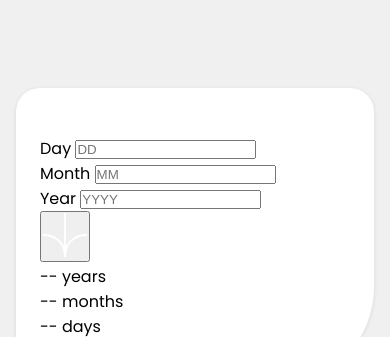
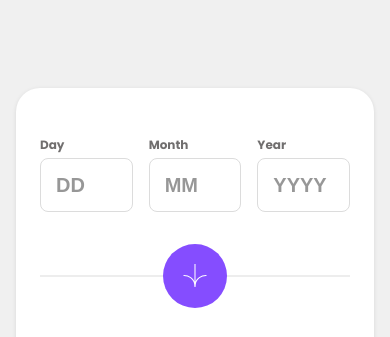
Before and after one commit to ionStici/age-calculator-app, a website built with Vite: page index.html in a window 390 px wide. Shown: the top 337 px of the page. Built offline with nearby package versions, Linux system fonts and the light colour scheme.

Commit message:
Add overall app styles for mobile screens

```diff
--- a/src/styles.css
+++ b/src/styles.css
@@ -90,4 +90,145 @@ main {
   box-shadow: 0 1px 4px rgba(0, 0, 0, 0.1);
 }
 
+/* Form */
+
+.form {
+  margin-bottom: 3.2rem;
+}
+
+.form__inputs-wrapper {
+  display: flex;
+  justify-content: space-between;
+  column-gap: 1.6rem;
+  margin-bottom: 3.2rem;
+}
+
+.form__input-box {
+  display: flex;
+  flex-direction: column;
+  position: relative;
+}
+
+.form__label {
+  color: var(--color-grey);
+  font-size: 1.2rem;
+  font-weight: bold;
+  margin-bottom: 0.4rem;
+}
+
+.form__input {
+  width: 100%;
+  height: 5.4rem;
+  border-radius: 0.8rem;
+  padding: 1.2rem 1.5rem;
+  border: 1px solid var(--color-line);
+  color: #151515;
+  font-size: 2rem;
+  font-weight: bold;
+  caret-color: var(--color-purple);
+  transition: border 0.25s;
+}
+
+.form__input::placeholder {
+  opacity: 0.75;
+}
+
+.form__input:hover {
+  border-color: var(--color-purple);
+  cursor: pointer;
+}
+
+.form__input:focus {
+  outline: none;
+  border-color: var(--color-purple);
+}
+
+.input__message {
+  color: var(--color-red);
+  font-style: italic;
+  white-space: nowrap;
+  position: absolute;
+  z-index: 3;
+  left: 0;
+  font-size: 1rem;
+  bottom: -2rem;
+}
+
+.form__btn-box {
+  position: relative;
+}
+
+.form__btn-box::before {
+  content: '';
+  position: absolute;
+  left: 0;
+  top: 50%;
+  transform: translateY(-50%);
+  z-index: 1;
+  width: 100%;
+  height: 1px;
+  background-color: var(--color-line);
+}
+
+.form__btn {
+  display: block;
+  width: 6.4rem;
+  height: 6.4rem;
+  border-radius: 50%;
+  border: none;
+  background-color: var(--color-purple);
+  margin: 0 auto;
+  padding: 2rem;
+  position: relative;
+  z-index: 2;
+  transition: background-color 0.25s, transform 0.25s;
+}
+
+.form__btn:hover {
+  cursor: pointer;
+  background-color: var(--color-black);
+}
+
+.form__btn:active {
+  transform: scale(0.9);
+}
+
+.form__btn img {
+  width: 100%;
+  pointer-events: none;
+}
+
+/* Results */
+
+.output__box {
+  display: flex;
+  font-size: 5.6rem;
+  font-weight: 800;
+  font-style: italic;
+}
+
+.output__number {
+  margin-right: 0.8rem;
+  color: var(--color-purple);
+  white-space: nowrap;
+}
+
+.output__text {
+  color: var(--color-black);
+}
+
+/* Interactive States */
+
+.red-border .form__input {
+  border-color: var(--color-red);
+}
+
+.red-text .form__label {
+  color: var(--color-red);
+}
+
+.hidden {
+  display: none;
+}
+
 /*  */
```
